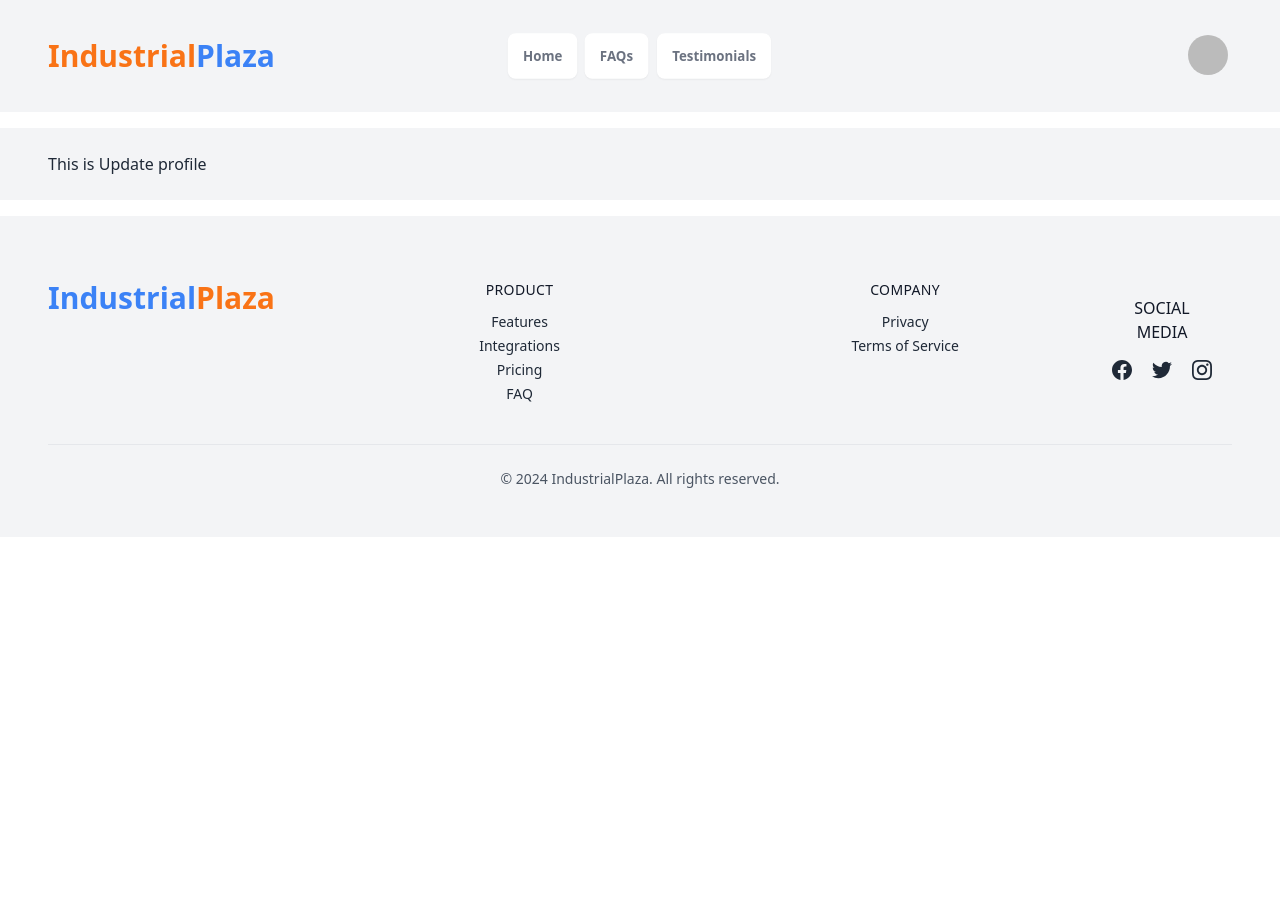
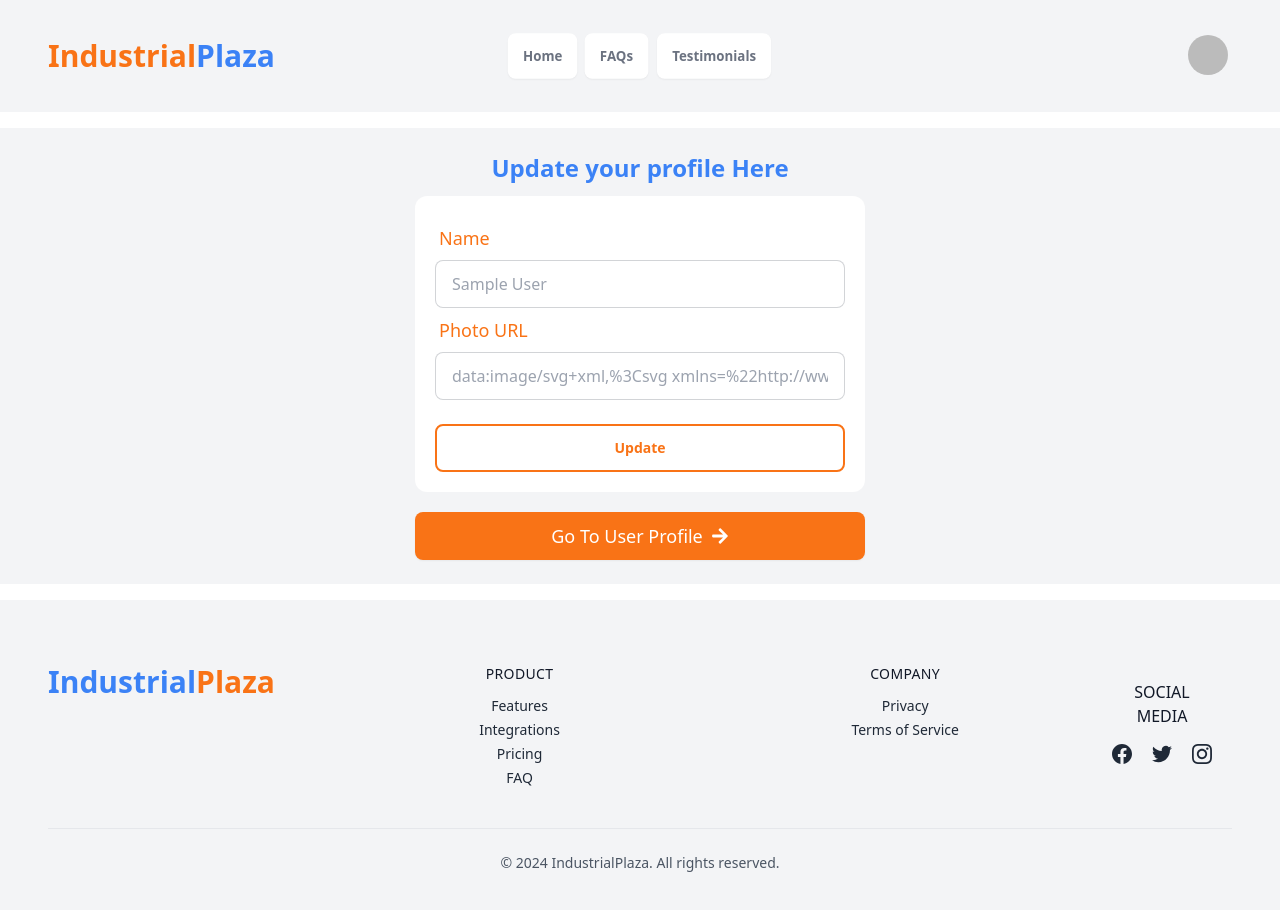
Before and after one commit to shahadathhs/industrial-plaza, a React (Vite) app: page /updateProfile in a window 1280 px wide. Shown: the top 910 px of the page. Before the commit the page ends 800 px from the top, so only its background shows below. Built offline with nearby package versions, Linux system fonts and the light colour scheme; no server answers; sample sign-in values are in the browser's storage.

Commit message:
update profile completed

```diff
--- a/src/Providers/AuthProviders.jsx
+++ b/src/Providers/AuthProviders.jsx
@@ -60,7 +60,6 @@ const AuthProviders = ({children}) => {
     return signOut(auth);
   }
 
-
   // observer
   useEffect(() => {
     const unSubscribe = onAuthStateChanged(auth, (currentUser) => {
@@ -73,14 +72,10 @@ const AuthProviders = ({children}) => {
   }, [])
 
   const authInfo = {
-    user,
-    loading,
-    createUser,
-    updateUserProfile,
-    googleLogin,
-    githubLogin,
-    logOut,
-    login
+    user, setUser, loading,
+    createUser, updateUserProfile,
+    googleLogin, githubLogin,
+    login, logOut,
   }
 
   return (
--- a/src/pages/UpdateProfile/UpdateProfile.jsx
+++ b/src/pages/UpdateProfile/UpdateProfile.jsx
@@ -1,7 +1,77 @@
+import { useContext } from "react";
+import { Link, useNavigate, useLocation} from "react-router-dom";
+import { AuthContest } from "../../Providers/AuthProviders";
+import { useForm } from "react-hook-form";
+import toast, { Toaster } from 'react-hot-toast';
+import { FaArrowRight } from "react-icons/fa";
+
 const UpdateProfile = () => {
+  const {  user, logOut, updateUserProfile } = useContext(AuthContest);
+  const { register, handleSubmit, formState: { errors } } = useForm();
+
+  // navigation systems
+  const navigate = useNavigate();
+  const location = useLocation();
+  const from = location?.state || "/login";
+
+  // handle profile update
+  const onSubmit = data => {
+    const { name, image } = data;
+
+      updateUserProfile(name, image)
+        .then(() => {
+          logOut();
+          toast.success('Profile Update successful!');
+          navigate(from);
+        })
+        .catch(() => {
+          toast.error('Profile Update unsuccessful!');
+        })
+  };
+
   return (
-    <div className="bg-gray-100 px-2 md:px-3 lg:px-12 py-2 md:py-3 lg:py-6 my-4">
-      <p>This is Update profile</p>
+    <div className="bg-gray-100 px-2 md:px-3 lg:px-12 py-2 md:py-3 lg:py-6 my-4 space-y-3">
+      <p className="text-center text-2xl text-blue-500 font-bold">Update your profile Here</p>
+      <div className="rounded-xl mx-auto p-5 w-[300px] md:w-[450px] bg-base-100">
+        <form onSubmit={handleSubmit(onSubmit)}>
+          <div className="form-control">
+            <label className="label">
+              <span className="label-text text-lg text-orange-500 font-medium">Name</span>
+            </label>
+            <input
+            type="text" name="name" placeholder={user.displayName}
+            className="input input-bordered"
+            {...register("name", { required: true })}
+            />
+            {errors.name && (
+              <span className="text-red-500">This field is required</span>
+            )}
+          </div>
+          <div className="form-control">
+            <label className="label">
+              <span className="label-text text-lg text-orange-500 font-medium">Photo URL</span>
+            </label>
+            <input
+            type="text" name="photoURL" placeholder={user.photoURL
+            }
+            className="input input-bordered"
+            {...register("image", { required: true })}
+            />
+            {errors.image && (
+              <span className="text-red-500">This field is required</span>
+            )}
+          </div>
+          <div className="form-control mt-6">
+            <button className="btn btn-outline border-2 text-orange-500 hover:bg-blue-500 hover:border-0">Update</button>
+          </div>
+        </form>
+        <Toaster />
+      </div>
+      <div className="pt-2 text-center space-y-2">
+        <Link to="/userProfile" className="btn border-0 bg-orange-500 text-lg font-medium hover:bg-blue-600 text-white w-[300px] md:w-[450px]">
+           Go To User Profile <FaArrowRight />
+        </Link>
+      </div>
     </div>
   );
 };
```
Also changed, not shown: src/pages/Register/Register.jsx (+1 -24 lines).
